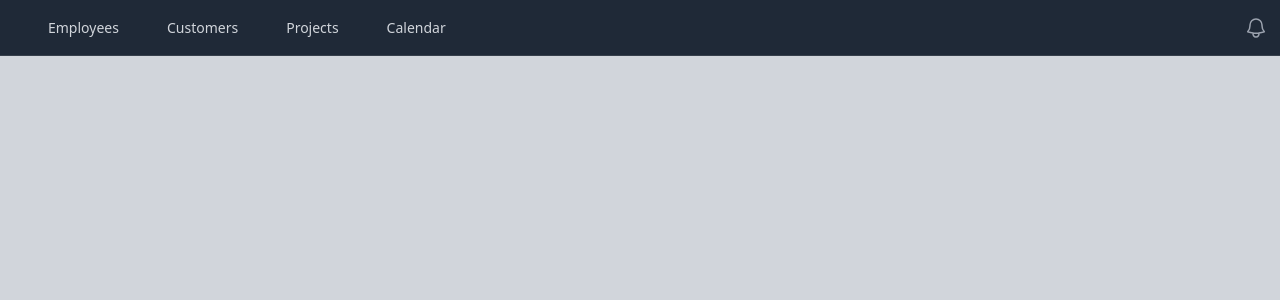
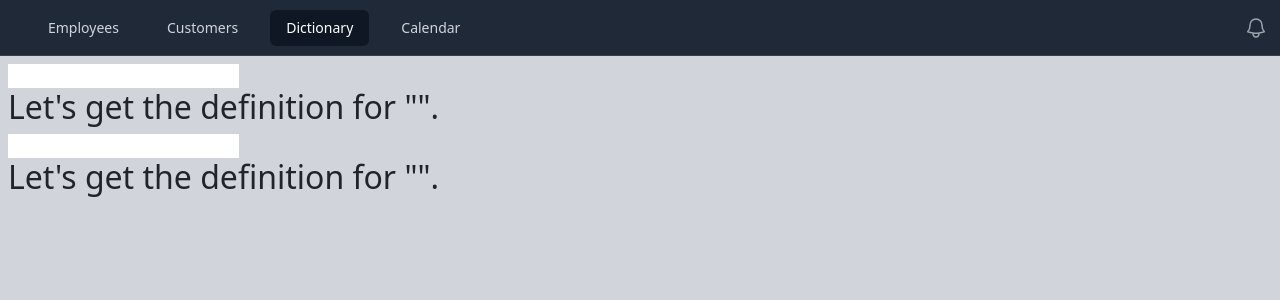
Before and after one commit to Jack-chau/React_20_hrs, a React (Create React App) app: page /dictionary in a window 1280 px wide. Shown: the top 300 px of the page. Built offline with nearby package versions, Linux system fonts and the light colour scheme.

Commit message:
use effect

```diff
--- a/src/App.js
+++ b/src/App.js
@@ -3,14 +3,16 @@
 import Header from './components/Header';
 import { BrowserRouter, Routes, Route } from 'react-router-dom';
 import Customers from './pages/Customers'
+import Dictionary from './components/Dictionary';
 
 function App() {
   return (
     <BrowserRouter>
       <Header>
         <Routes>
-          <Route path='/employees' element={<Employees/>}/>
-          <Route path='/customers' element={<Customers/>}/>
+          <Route path='/employees' element={ <Employees/> } />
+          <Route path='/dictionary' element={ <Dictionary/> } />
+          <Route path='/customers' element={ <Customers/> } />
         </Routes>
       </Header>
     </BrowserRouter>
--- /dev/null
+++ b/src/components/Dictionary.js
@@ -0,0 +1,30 @@
+import { useState, useEffect } from 'react' ;
+
+
+export default function Dictionary() {
+
+    const [ word, setWord ] = useState( '' );
+    const [ word2, setWord2 ] = useState( '' );
+
+    useEffect( ( ) => {
+        console.log( 'State Update', word + ' ' + word2 );
+    }, [ word ] );
+
+    return (
+        <>
+            <input type ="Text" onChange={
+                ( e ) => {
+                    setWord( e.target.value ) ;
+
+                }
+            } />
+            <h2>Let's get the definition for "{ word2 }".</h2>
+            <input type ="Text" onChange={
+                ( e ) => {
+                    setWord2( e.target.value ) ;
+                }
+            } />
+            <h2>Let's get the definition for "{ word2 }".</h2>
+        </>
+    )
+}
--- a/src/components/Header.js
+++ b/src/components/Header.js
@@ -4,7 +4,7 @@
 const navigation = [
   { name: 'Employees', href: '/Employees' },
   { name: 'Customers', href: '/Customers'},
-  { name: 'Projects', href: '/other' },
+  { name: 'Dictionary', href: '/Dictionary' },
   { name: 'Calendar', href: '/other2' },
 ]
 
```
